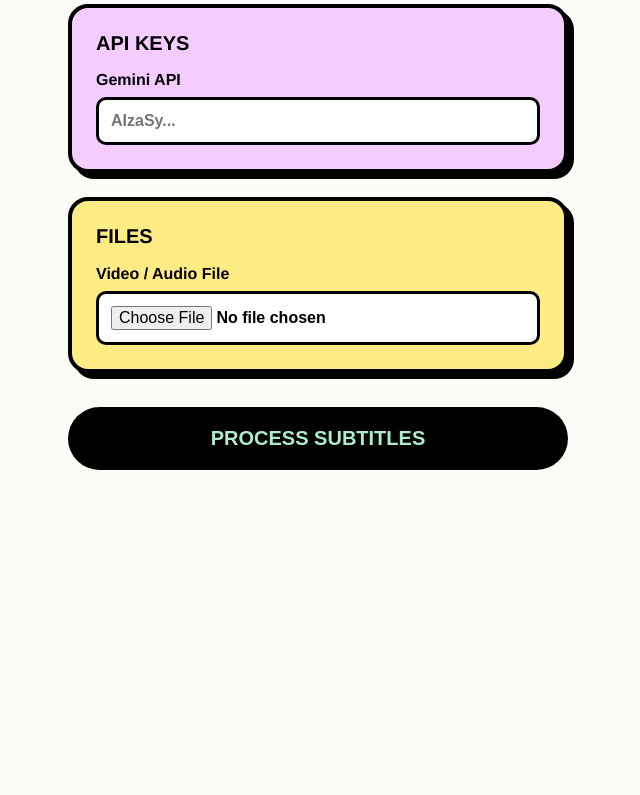
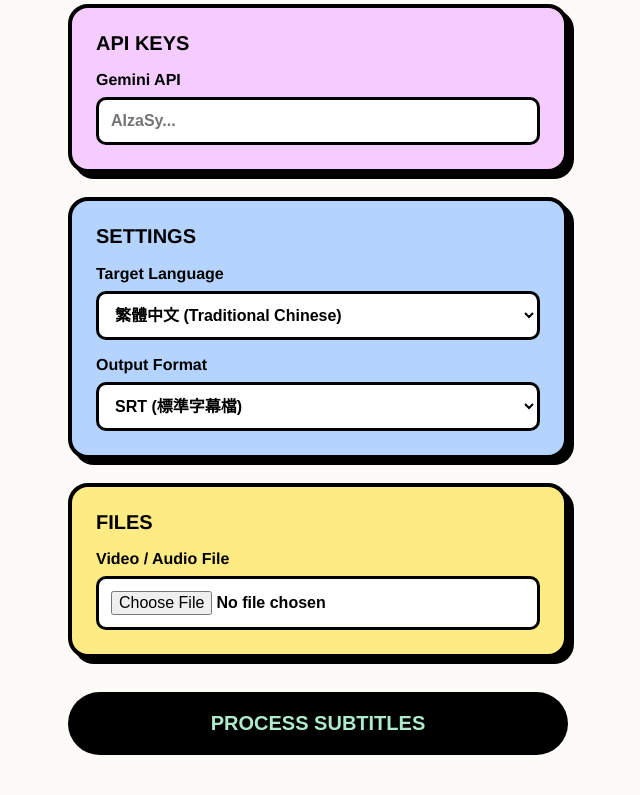
Before and after one commit to crystaljin0812/subtitle-web-app, a Flask app: page / in a window 1280 px wide. Shown: the part 221-1016 px from the top of the page, without its empty margins (322-962 px from the left). Before the commit the page ends 691 px from the top, so only its background shows below. Run offline with Flask 3, Linux system fonts and the light colour scheme.

Commit message:
更新：讓 TXT 逐字稿輸出時也帶有時間軸

```diff
--- a/app.py
+++ b/app.py
@@ -15,7 +15,6 @@ except ImportError:
 
 app = Flask(__name__)
 
-# 建立暫存資料夾
 UPLOAD_FOLDER = 'uploads'
 OUTPUT_FOLDER = 'outputs'
 os.makedirs(UPLOAD_FOLDER, exist_ok=True)
@@ -23,20 +22,26 @@ os.makedirs(OUTPUT_FOLDER, exist_ok=True)
 
 # ---------- 字幕處理核心工具函式 ----------
 
-SUBTITLE_PROMPT = """\
-你是專業的影片字幕師。請處理這段音訊，音訊內容是韓文或英文（可能混雜），請完成以下工作：
+def get_prompt(target_language):
+    if target_language == "original":
+        lang_instruction = "請保留音訊原本的語言，忠實呈現原始內容，不需要翻譯。"
+    else:
+        lang_instruction = f"請將每一句話翻譯成自然、口語化、適合觀眾閱讀的「{target_language}」。"
+
+    return f"""\
+你是專業的影片字幕師。請處理這段音訊，請完成以下工作：
 1. 辨識音訊中所有的語音內容，依照自然的語意/停頓切成適合當作字幕的短句。
-2. 將每一句話翻譯成自然、口語化、適合觀眾閱讀的「繁體中文」字幕。
-3. 格式限制：每一則字幕只能有「一行」文字，最多 14 個中文字，不要加任何標點符號。如果超過 14 個字請拆開。
+2. {lang_instruction}
+3. 格式限制：每一則字幕只能有「一行」文字，最多 14 個字（依據該語言習慣調整），不要加任何標點符號。
 4. 提供每一句字幕在音訊中精確的起始與結束時間（單位：秒，可為小數）。
 5. 如果音訊中有一整段沒有語音內容，可以跳過不輸出。
 
 請只回傳 JSON，格式如下：
-{
+{{
   "segments": [
-    {"start_seconds": 0.0, "end_seconds": 2.5, "text": "繁體中文字幕內容"}
+    {{"start_seconds": 0.0, "end_seconds": 2.5, "text": "字幕文字內容"}}
   ]
-}
+}}
 """
 
 SEGMENTS_SCHEMA = {
@@ -58,17 +63,16 @@ SEGMENTS_SCHEMA = {
     "required": ["segments"],
 }
 
-MAX_CHARS_PER_LINE = 14
 PUNCTUATION_CHARS = "。！？，、；：,.!?;:「」『』【】()（）《》〈〉—…～~"
 
 def strip_punctuation(text):
     return "".join(ch for ch in text if ch not in PUNCTUATION_CHARS)
 
-def split_long_segment(start, end, text):
+def split_long_segment(start, end, text, max_chars=14):
     text = text.strip()
-    if len(text) <= MAX_CHARS_PER_LINE:
+    if len(text) <= max_chars:
         return [(start, end, text)]
-    split_pos = MAX_CHARS_PER_LINE
+    split_pos = max_chars
     left_text = text[:split_pos].strip()
     right_text = text[split_pos:].strip()
     if not right_text:
@@ -76,7 +80,7 @@ def split_long_segment(start, end, text):
     total_len = len(left_text) + len(right_text)
     duration = end - start
     mid = start + duration * (len(left_text) / total_len if total_len else 0.5)
-    return split_long_segment(start, mid, left_text) + split_long_segment(mid, end, right_text)
+    return split_long_segment(start, mid, left_text, max_chars) + split_long_segment(mid, end, right_text, max_chars)
 
 def format_srt_timestamp(seconds):
     if seconds < 0: seconds = 0
@@ -97,6 +101,18 @@ def build_srt(all_segments, output_path):
         lines.append(f"{format_srt_timestamp(start)} --> {format_srt_timestamp(end)}")
         lines.append(text)
         lines.append("")
+    with open(output_path, "w", encoding="utf-8") as f:
+        f.write("\n".join(lines))
+
+# 這裡修改了 build_txt 函式，讓它也能帶有時間軸
+def build_txt(all_segments, output_path):
+    lines = []
+    for start, end, text in all_segments:
+        text = (text or "").strip()
+        if text:
+            # 將時間軸與文字組合，格式例如：[00:00:05,000 --> 00:00:08,000] 這是一段字幕
+            timestamp = f"[{format_srt_timestamp(start)} --> {format_srt_timestamp(end)}]"
+            lines.append(f"{timestamp} {text}")
     with open(output_path, "w", encoding="utf-8") as f:
         f.write("\n".join(lines))
 
@@ -125,7 +141,7 @@ def split_audio_if_needed(audio_path, out_dir, chunk_seconds=1800):
         chunks.append((chunk_path, float(start)))
     return chunks
 
-def transcribe_and_translate(client, model_name, audio_path):
+def transcribe_and_translate(client, model_name, audio_path, prompt):
     print(f"上傳音訊至 Gemini: {os.path.basename(audio_path)} ...")
     uploaded_file = client.files.upload(file=audio_path)
     while uploaded_file.state.name == "PROCESSING":
@@ -137,7 +153,7 @@ def transcribe_and_translate(client, model_name, audio_path):
     print("開始辨識與翻譯...")
     response = client.models.generate_content(
         model=model_name,
-        contents=[uploaded_file, SUBTITLE_PROMPT],
+        contents=[uploaded_file, prompt],
         config=types.GenerateContentConfig(response_mime_type="application/json", response_schema=SEGMENTS_SCHEMA),
     )
     segments = json.loads(response.text).get("segments", [])
@@ -153,35 +169,39 @@ def transcribe_and_translate(client, model_name, audio_path):
 def index():
     return render_template("index.html")
 
-@app.route("/process", methods=["POST"])
+@app.route("/process", methods=["GET", "POST"])
 def process_video():
+    if request.method == "GET":
+        from flask import redirect, url_for
+        return redirect(url_for("index"))
+
     if genai is None:
         return "伺服器未安裝 google-genai 套件", 500
 
     api_key = request.form.get("api_key")
     video_file = request.files.get("video_file")
-    model_name = "gemini-3.5-flash" # 預設使用這個模型
+    target_language = request.form.get("target_language", "繁體中文")
+    output_format = request.form.get("output_format", "srt")
+    model_name = "gemini-3.5-flash"
 
     if not video_file or video_file.filename == '':
         return "請上傳影片檔案", 400
     if not api_key:
         return "請提供 API Key", 400
 
-    # 1. 儲存上傳的影片
     video_filename = video_file.filename
     video_path = os.path.join(UPLOAD_FOLDER, video_filename)
     video_file.save(video_path)
 
-    # 輸出 SRT 檔名設定
+    # 決定輸出檔名與路徑
     base_name = os.path.splitext(video_filename)[0]
-    srt_filename = f"{base_name}.srt"
-    srt_path = os.path.join(OUTPUT_FOLDER, srt_filename)
+    out_filename = f"{base_name}.{output_format}"
+    out_path = os.path.join(OUTPUT_FOLDER, out_filename)
 
     try:
-        # 2. 初始化 Gemini Client
         client = genai.Client(api_key=api_key.strip())
+        prompt = get_prompt(target_language)
 
-        # 3. 在暫存資料夾內處理影音
         with tempfile.TemporaryDirectory() as tmp_dir:
             print("擷取音訊中...")
             audio_path = extract_audio(video_path, tmp_dir)
@@ -189,7 +209,7 @@ def process_video():
 
             all_segments = []
             for chunk_path, offset in chunks:
-                segs = transcribe_and_translate(client, model_name, chunk_path)
+                segs = transcribe_and_translate(client, model_name, chunk_path, prompt)
                 for seg in segs:
                     start = float(seg.get("start_seconds", 0)) + offset
                     end = float(seg.get("end_seconds", 0)) + offset
@@ -201,24 +221,24 @@ def process_video():
 
             all_segments.sort(key=lambda s: s[0])
 
-            # 清理標點與長度限制
             processed_segments = []
             for start, end, text in all_segments:
                 clean_text = strip_punctuation(text)
                 processed_segments.extend(split_long_segment(start, end, clean_text))
 
-            # 4. 建立 SRT 檔案
-            build_srt(processed_segments, srt_path)
+            # 根據選擇產生不同格式檔案
+            if output_format == "txt":
+                build_txt(processed_segments, out_path)
+            else:
+                build_srt(processed_segments, out_path)
 
     except Exception as e:
         return f"處理發生錯誤：{str(e)}", 500
     finally:
-        # 處理完畢後刪除伺服器上的原始影片節省空間
         if os.path.exists(video_path):
             os.remove(video_path)
 
-    # 5. 將生成的 SRT 檔案回傳給使用者下載
-    return send_file(srt_path, as_attachment=True, download_name=srt_filename)
+    return send_file(out_path, as_attachment=True, download_name=out_filename)
 
 if __name__ == "__main__":
-    app.run(debug=True, port=5000)
+    app.run(host="0.0.0.0", debug=True, port=5000)
--- a/templates/index.html
+++ b/templates/index.html
@@ -41,11 +41,11 @@
             border-radius: 20px;
             padding: 24px;
             margin-bottom: 24px;
-            /* 純色位移陰影 */
             box-shadow: 6px 6px 0px #000;
         }
         .card-purple { background-color: #F4CCFF; }
         .card-yellow { background-color: #FFEB84; }
+        .card-blue { background-color: #B4D4FF; } /* 新增的設定卡片顏色 */
 
         .neo-card h2 {
             margin-top: 0;
@@ -54,24 +54,24 @@
             text-transform: uppercase;
         }
 
-        /* 輸入框設計 */
+        /* 輸入框與下拉選單設計 */
         label {
             display: block;
             font-weight: bold;
             margin-bottom: 8px;
             margin-top: 16px;
         }
-        input[type="text"], input[type="file"] {
+        input[type="text"], input[type="file"], select {
             width: 100%;
             padding: 12px;
             border: 3px solid #000;
             border-radius: 10px;
             font-size: 16px;
             font-weight: bold;
-            box-sizing: border-box; /* 避免超出邊界 */
+            box-sizing: border-box;
+            background-color: #FFF;
         }
-        input[type="file"] {
-            background-color: #FFF;
+        input[type="file"], select {
             cursor: pointer;
         }
 
@@ -99,9 +99,9 @@
             box-shadow: none;
         }
 
-        /* --- 斑馬線進度條設計 --- */
+        /* 斑馬線進度條 */
         #loading-container {
-            display: none; /* 預設隱藏 */
+            display: none;
             margin-top: 20px;
         }
         .progress-box {
@@ -114,7 +114,6 @@
         .progress-bar {
             width: 100%;
             height: 100%;
-            /* 薄荷綠與純黑交替的斜線 */
             background: repeating-linear-gradient(
                 45deg,
                 #AEEBCB,
@@ -122,7 +121,6 @@
                 #000 15px,
                 #000 30px
             );
-            /* 讓斑馬線無限滾動的動畫 */
             animation: move-stripes 1s linear infinite;
         }
         @keyframes move-stripes {
@@ -144,7 +142,6 @@
     <h1>Generated<br>Captions</h1>
     <p class="subtitle">Transform audio to text instantly.</p>
 
-    <!-- 改用 onsubmit 觸發 JS 邏輯，並拿掉傳統的 action 與 method -->
     <form id="upload-form" onsubmit="handleFormSubmit(event)">
 
         <!-- API 卡片 -->
@@ -154,6 +151,27 @@
             <input type="text" name="api_key" placeholder="AIzaSy..." required>
         </div>
 
+        <!-- 進階設定卡片 -->
+        <div class="neo-card card-blue">
+            <h2>Settings</h2>
+
+            <label>Target Language</label>
+            <select name="target_language">
+                <option value="繁體中文">繁體中文 (Traditional Chinese)</option>
+                <option value="簡體中文">簡體中文 (Simplified Chinese)</option>
+                <option value="English">English</option>
+                <option value="日本語">日本語</option>
+                <option value="한국어">한국어</option>
+                <option value="original">維持原文 (No Translation)</option>
+            </select>
+
+            <label>Output Format</label>
+            <select name="output_format">
+                <option value="srt">SRT (標準字幕檔)</option>
+                <option value="txt">TXT (純文字逐字稿)</option>
+            </select>
+        </div>
+
         <!-- 檔案卡片 -->
         <div class="neo-card card-yellow">
             <h2>Files</h2>
@@ -161,10 +179,8 @@
             <input type="file" name="video_file" accept="video/*,audio/*" required>
         </div>
 
-        <!-- 提交按鈕 -->
         <button type="submit" id="submit-btn" class="submit-btn">PROCESS SUBTITLES</button>
 
-        <!-- 隱藏的進度條區塊 -->
         <div id="loading-container">
             <div class="progress-box">
                 <div class="progress-bar"></div>
@@ -175,22 +191,28 @@
     </form>
 </div>
 
-<!-- --- 前端 Fetch 邏輯 --- -->
 <script>
+    let isProcessing = false;
+
+    window.addEventListener('beforeunload', function (e) {
+        if (isProcessing) {
+            e.preventDefault();
+            e.returnValue = '影片正在處理中，離開將會中斷進度，確定要離開嗎？';
+        }
+    });
+
     async function handleFormSubmit(event) {
-        // 1. 阻止表單傳統的「換頁」行為
         event.preventDefault();
 
         const form = document.getElementById('upload-form');
         const btn = document.getElementById('submit-btn');
         const loadingBox = document.getElementById('loading-container');
 
-        // 2. 點擊後：隱藏按鈕，顯示進度條動畫
         btn.style.display = 'none';
         loadingBox.style.display = 'block';
+        isProcessing = true;
 
         try {
-            // 3. 在背景將資料打包送給 Flask 伺服器
             const formData = new FormData(form);
             const response = await fetch('/process', {
                 method: 'POST',
@@ -198,17 +220,15 @@
             });
 
             if (!response.ok) {
-                // 如果發生錯誤 (例如密碼錯、沒檔案)，印出錯誤訊息
                 const errorText = await response.text();
                 alert('發生錯誤：' + errorText);
             } else {
-                // 4. 成功收到字幕！將回傳的檔案轉換為可下載的 Blob
                 const blob = await response.blob();
                 const downloadUrl = window.URL.createObjectURL(blob);
                 const a = document.createElement('a');
 
-                // 嘗試從後端抓取檔名，抓不到就預設叫 subtitle.srt
-                let filename = "subtitle.srt";
+                // 動態從伺服器抓取正確的檔名 (包含 .txt 或 .srt)
+                let filename = "download_file";
                 const disposition = response.headers.get('content-disposition');
                 if (disposition && disposition.indexOf('filename=') !== -1) {
                     const matches = /filename[^;=\n]*=((['"]).*?\2|[^;\n]*)/.exec(disposition);
@@ -217,22 +237,20 @@
                     }
                 }
 
-                // 觸發隱藏下載動作
                 a.href = downloadUrl;
                 a.download = filename;
                 document.body.appendChild(a);
                 a.click();
                 a.remove();
-                window.URL.revokeObjectURL(downloadUrl); // 釋放記憶體
+                window.URL.revokeObjectURL(downloadUrl);
             }
         } catch (error) {
-            alert('網路連線或伺服器發生異常，請重試！');
+            alert('網路連線中斷或伺服器異常！請保持網頁開啟並確保網路穩定。');
         } finally {
-            // 5. 最重要的一步：無論成功或失敗，都把動畫收起來，按鈕還原！
             loadingBox.style.display = 'none';
             btn.style.display = 'block';
+            isProcessing = false;
 
-            // 下載完後將表單自動清空
             form.reset();
         }
     }
```
